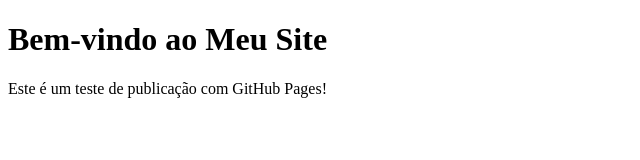
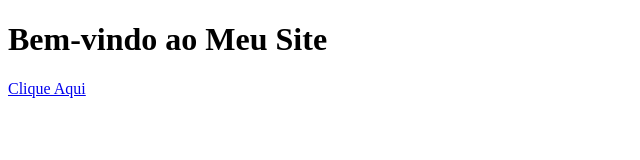
Before and after one commit to lariiba1/historia2, a plain HTML site: page index.html in a window 1280 px wide. Shown: the whole page, without its empty margins (0-640 px from the left). Drawn offline with Linux system fonts and the light colour scheme.

Commit message:
Update index.html

```diff
--- a/index.html
+++ b/index.html
@@ -7,6 +7,5 @@
 </head>
 <body>
     <h1>Bem-vindo ao Meu Site</h1>
-    <p>Este é um teste de publicação com GitHub Pages!</p>
-</body>
+<a href="pagina1.html" class="btn">Clique Aqui</a></body>
 </html>
```
